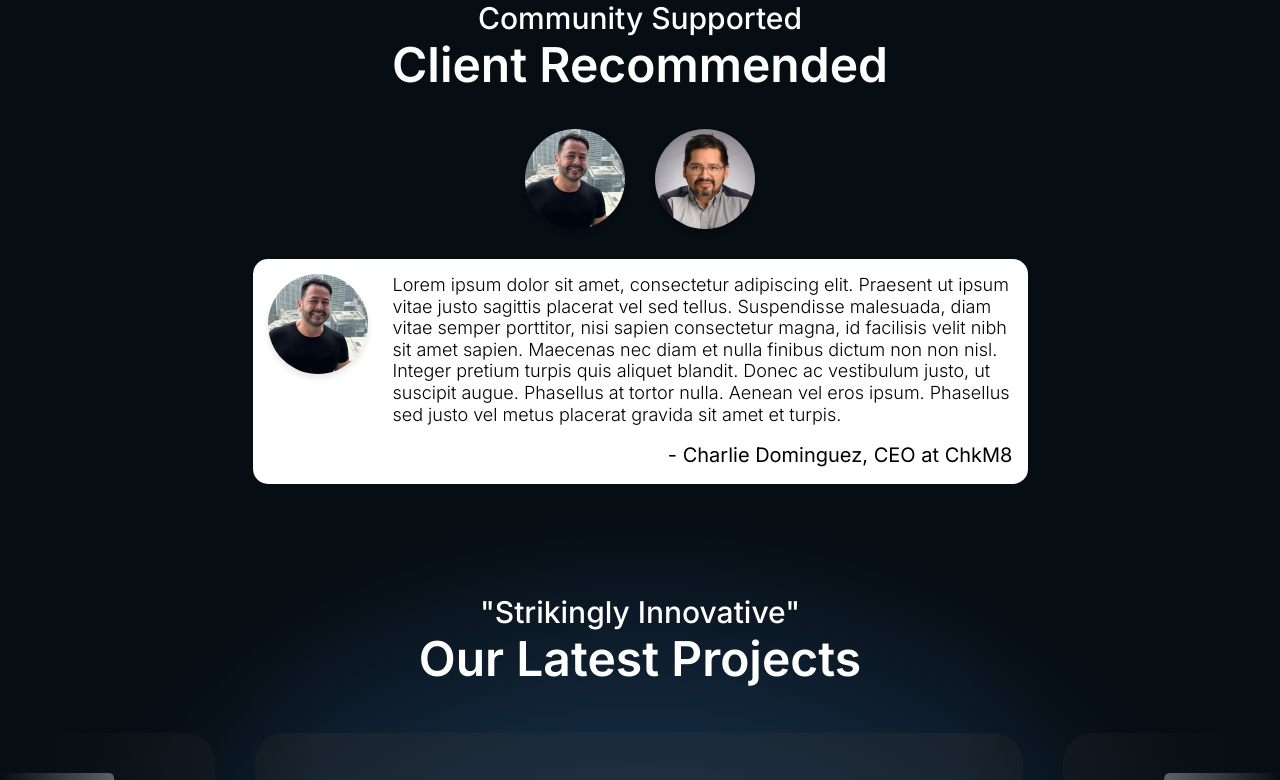
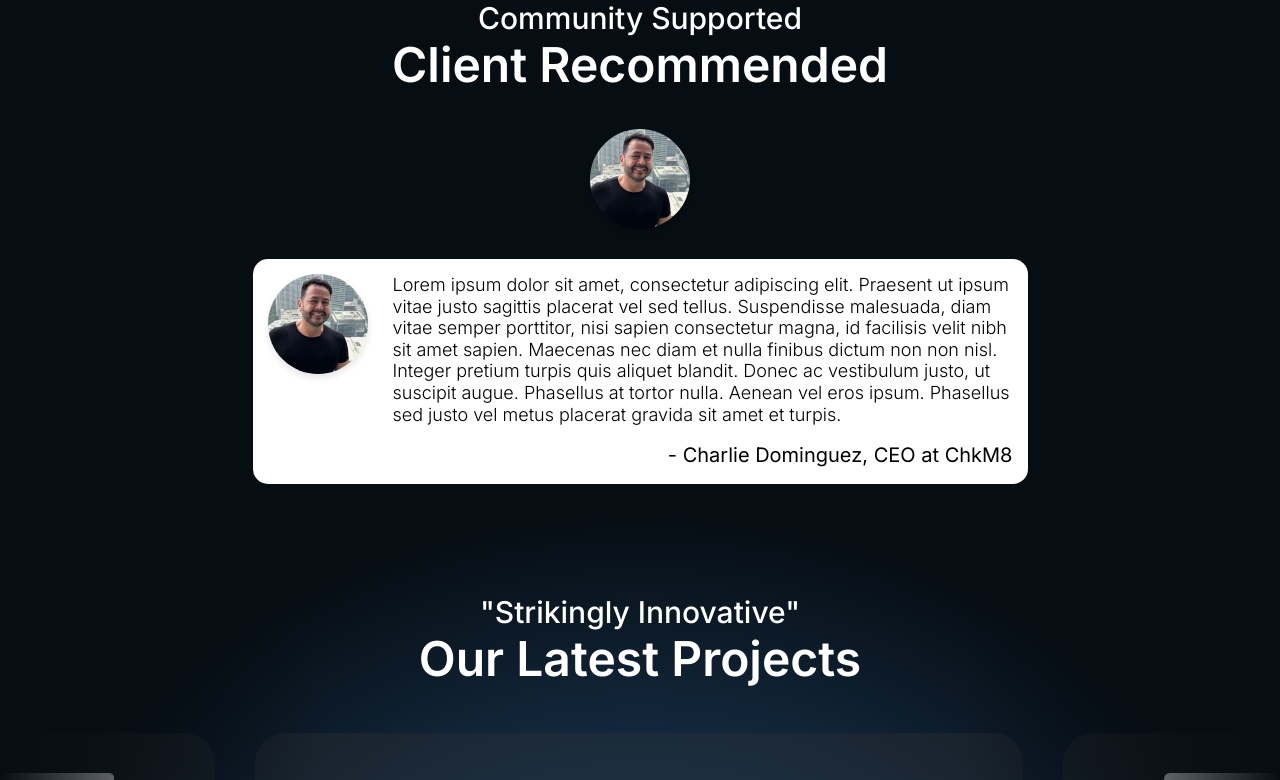
Before and after one commit to drebarrera/circlesquarelabs.com, a Next.js app: page / in a window 1280 px wide. Shown: the part 1880-2660 px from the top of the page. Built offline with nearby package versions, Linux system fonts and the light colour scheme.

Commit message:
adjusts community and team component images for case sensitivity

```diff
--- a/components/index/community.js
+++ b/components/index/community.js
@@ -20,7 +20,7 @@ export const Community = () => {
                             return <div className="relative flex flex-row justify-center items-center gap-[15px] w-[70px] h-[70px] md:gap-[30px] md:w-[100px] md:h-[100px]">
                                 <Image
                                     key={index}
-                                    src={`/assets/index/community/${key.replace(' ', '_')}.webp`}
+                                    src={`/assets/index/community/${key.toLowerCase().replace(' ', '_')}.webp`}
                                     alt={key}
                                     fill
                                     className="cursor-pointer"
@@ -35,7 +35,7 @@ export const Community = () => {
                     <div className="relative w-[75px] h-[75px] md:w-[100px] md:h-[100px]">
                         <div className="relative w-[75px] h-[75px] md:w-[100px] md:h-[100px]">
                             <Image
-                                src={`/assets/index/community/${selected["name"].replace(' ', '_')}.webp`}
+                                src={`/assets/index/community/${selected["name"].toLowerCase().replace(' ', '_')}.webp`}
                                 alt={selected["name"]}
                                 fill
                                 style={ {'borderRadius': '50px', 'boxShadow': '0px 4px 6px rgba(0, 0, 0, 0.1)'} }
--- a/components/index/team.js
+++ b/components/index/team.js
@@ -20,7 +20,7 @@ export const Team = () => {
                             return <div className="relative flex flex-row justify-center items-center gap-[15px] w-[70px] h-[70px] md:gap-[30px] md:w-[100px] md:h-[100px]">
                                 <Image
                                     key={index}
-                                    src={`/assets/index/team/${key.replace(' ', '_')}.webp`}
+                                    src={`/assets/index/team/${key.toLowerCase().replace(' ', '_')}.webp`}
                                     alt={key}
                                     fill
                                     className="cursor-pointer"
@@ -35,7 +35,7 @@ export const Team = () => {
                     <div className="relative w-[75px] h-[75px] md:w-[100px] md:h-[100px]">
                         <div className="relative w-[75px] h-[75px] md:w-[100px] md:h-[100px]">
                             <Image
-                                src={`/assets/index/team/${selected["name"].replace(' ', '_')}.webp`}
+                                src={`/assets/index/team/${selected["name"].toLowerCase().replace(' ', '_')}.webp`}
                                 alt={selected["name"]}
                                 width={100}
                                 height={100}
--- a/data/community.json
+++ b/data/community.json
@@ -1,4 +1,3 @@
 {
-    "Charlie Dominguez": {"name": "Charlie Dominguez", "company": "ChkM8", "position": "CEO", "description": "Lorem ipsum dolor sit amet, consectetur adipiscing elit. Praesent ut ipsum vitae justo sagittis placerat vel sed tellus. Suspendisse malesuada, diam vitae semper porttitor, nisi sapien consectetur magna, id facilisis velit nibh sit amet sapien. Maecenas nec diam et nulla finibus dictum non non nisl. Integer pretium turpis quis aliquet blandit. Donec ac vestibulum justo, ut suscipit augue. Phasellus at tortor nulla. Aenean vel eros ipsum. Phasellus sed justo vel metus placerat gravida sit amet et turpis."},
-    "Leroy Rosales": {"name": "Leroy Rosales", "company": "University of Texas, Austin", "position": "Lead Engineer", "description": "Lorem ipsum dolor sit amet, consectetur adipiscing elit. Praesent ut ipsum vitae justo sagittis placerat vel sed tellus. Suspendisse malesuada, diam vitae semper porttitor, nisi sapien consectetur magna, id facilisis velit nibh sit amet sapien. Maecenas nec diam et nulla finibus dictum non non nisl. Integer pretium turpis quis aliquet blandit. Donec ac vestibulum justo, ut suscipit augue. Phasellus at tortor nulla. Aenean vel eros ipsum. Phasellus sed justo vel metus placerat gravida sit amet et turpis."}
+    "Charlie Dominguez": {"name": "Charlie Dominguez", "company": "ChkM8", "position": "CEO", "description": "Lorem ipsum dolor sit amet, consectetur adipiscing elit. Praesent ut ipsum vitae justo sagittis placerat vel sed tellus. Suspendisse malesuada, diam vitae semper porttitor, nisi sapien consectetur magna, id facilisis velit nibh sit amet sapien. Maecenas nec diam et nulla finibus dictum non non nisl. Integer pretium turpis quis aliquet blandit. Donec ac vestibulum justo, ut suscipit augue. Phasellus at tortor nulla. Aenean vel eros ipsum. Phasellus sed justo vel metus placerat gravida sit amet et turpis."}
 }
```
